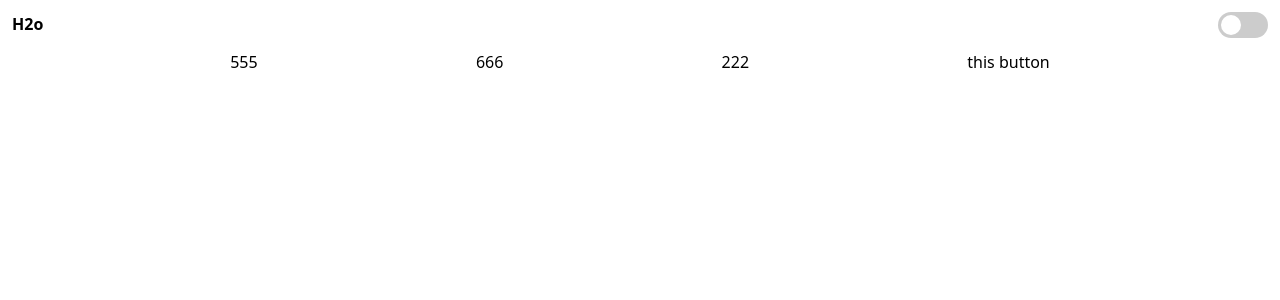
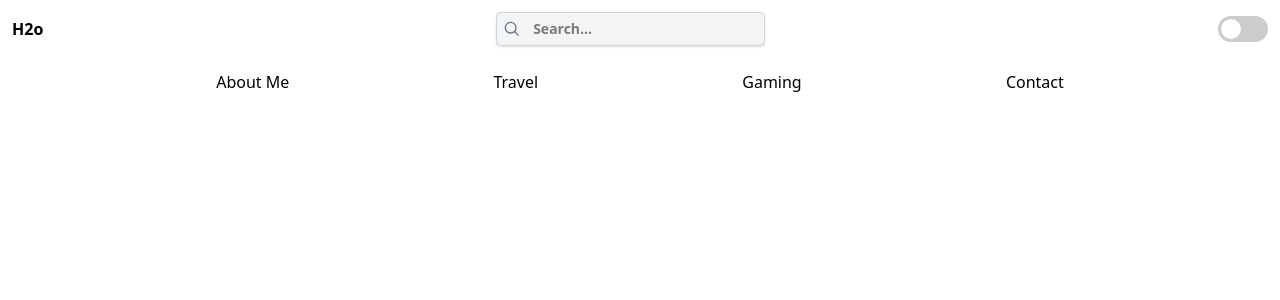
Before and after one commit to H2oZN/Start101, a Next.js app: page / in a window 1280 px wide. Shown: the top 300 px of the page. Built offline with nearby package versions, Linux system fonts and the light colour scheme.

Commit message:
Search Bar Finish

```diff
--- a/Components/Header.js
+++ b/Components/Header.js
@@ -2,18 +2,45 @@ import Dmode from "@/Components/dark-mode";
 export default function Page() {
   return (
     <div>
-      <div className="flex m-3 justify-between font-extrabold">
+      <div className="flex m-3 justify-between font-extrabold items-center">
         <div>H2o</div>
-        <div></div>
+        <div>
+          <div class="flex items-center justify-center bg-gray-100">
+            <div class="w-full max-w-xs">
+              <div class="relative">
+                <input
+                  type="text"
+                  placeholder="Search..."
+                  class="w-full pl-9 pr-3 py-1.5 text-sm rounded-md border border-gray-300 focus:outline-none focus:ring-2 focus:ring-blue-400 shadow-sm"
+                />
+                <div class="absolute inset-y-0 left-0 flex items-center pl-2">
+                  <svg
+                    class="w-4 h-4 text-gray-500"
+                    fill="none"
+                    stroke="currentColor"
+                    stroke-width="2"
+                    viewBox="0 0 24 24"
+                  >
+                    <path
+                      stroke-linecap="round"
+                      stroke-linejoin="round"
+                      d="M21 21l-4.35-4.35M10 18a8 8 0 100-16 8 8 0 000 16z"
+                    />
+                  </svg>
+                </div>
+              </div>
+            </div>
+          </div>
+        </div>
         <div>
           <Dmode />
         </div>
       </div>
-      <div className="flex justify-evenly m-3 font-medium underline-offset-3">
-        <button className="hover:underline ">555</button>
-        <button className="hover:underline ">666</button>
-        <button className="hover:underline ">222</button>
-        <button className="hover:underline ">this button</button>
+      <div className="flex justify-evenly mx-3 my-6 font-medium underline-offset-3">
+        <button className="hover:underline ">About Me</button>
+        <button className="hover:underline ">Travel</button>
+        <button className="hover:underline ">Gaming</button>
+        <button className="hover:underline ">Contact</button>
       </div>
     </div>
   );
```
